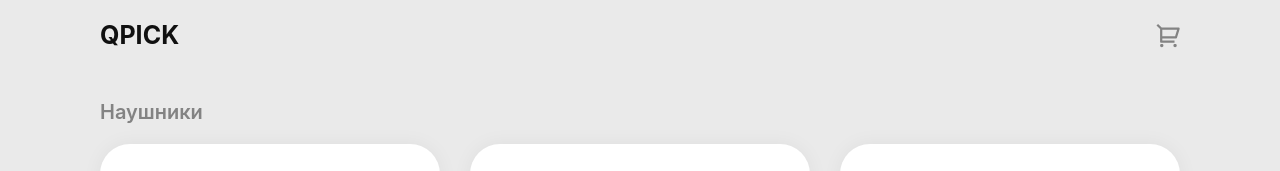
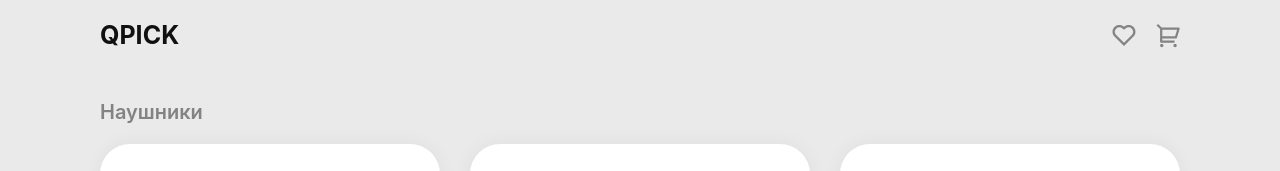
Before and after one commit to BLADEVIK/qpic_apple, a Next.js app: page / in a window 1280 px wide. Shown: the top 171 px of the page. Built offline with nearby package versions, Linux system fonts and the light colour scheme.

Commit message:
иконка лайков

```diff
--- a/src/components/Header/Header.tsx
+++ b/src/components/Header/Header.tsx
@@ -13,6 +13,12 @@ export const Header = ({ cartItemsCount }: HeaderProps) => {
                 QPICK
             </Link>
             <div className={styles.right}>
+                <Link href="/" className={styles.cartLink}>
+                    <Image src="/like.svg" alt="like" width={24} height={25} />
+                    {cartItemsCount > 0 && (
+                        <span className={styles.cartCount}>{cartItemsCount}</span>
+                    )}
+                </Link>
                 <Link href="/cart" className={styles.cartLink}>
                     <Image src="/basket.svg" alt="Cart" width={24} height={25} />
                     {cartItemsCount > 0 && (
```
Also changed, not shown: public/like.svg.
